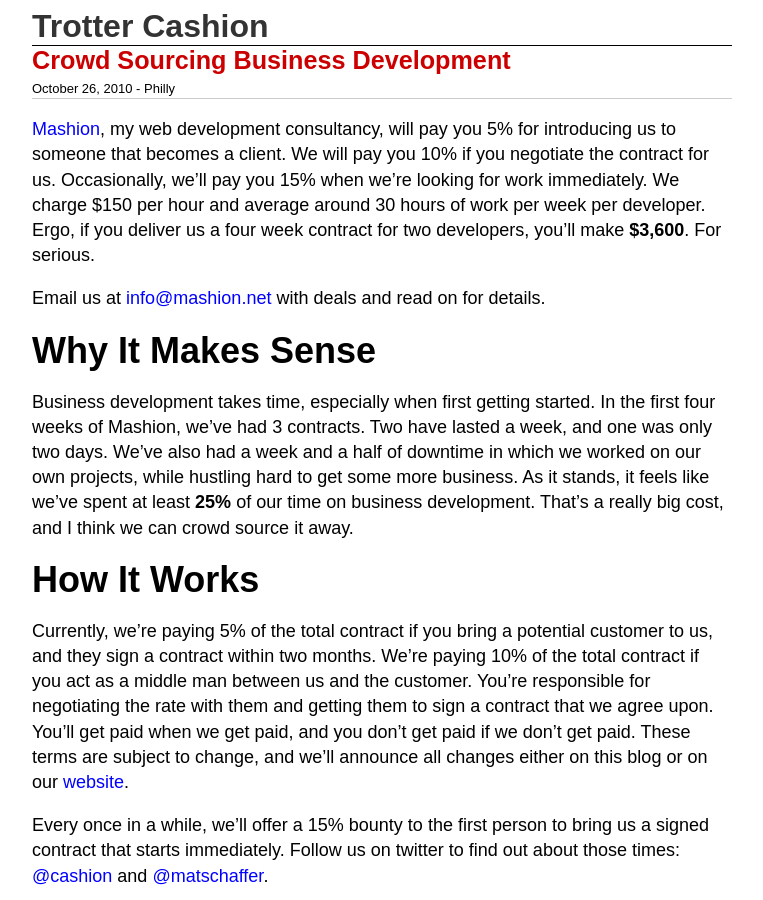
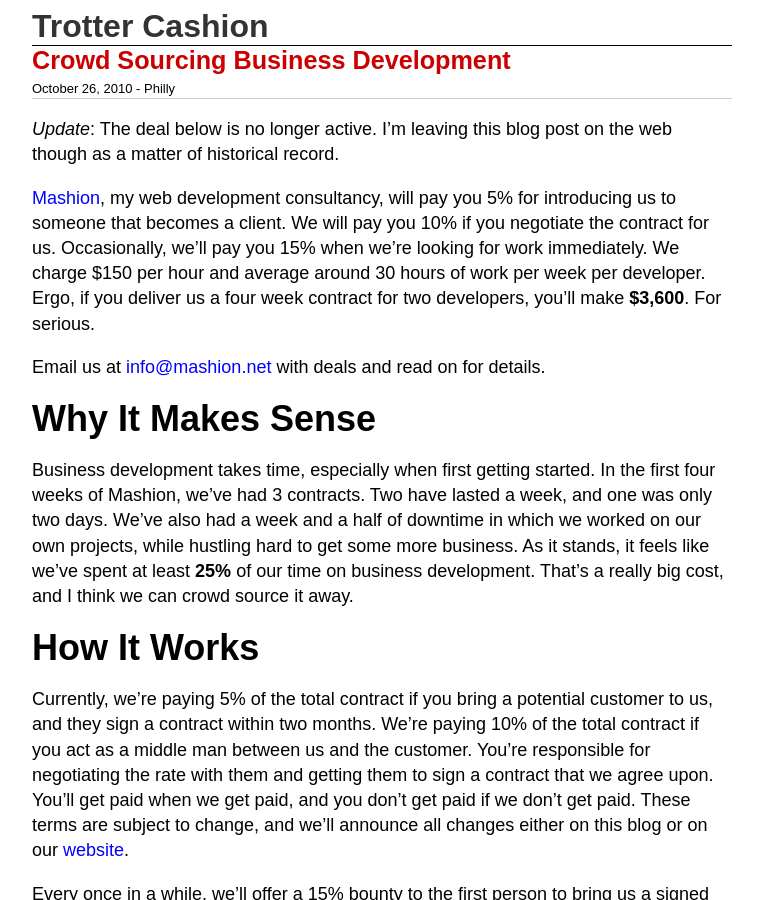
Before and after one commit to trotter/trotter.github.com, a Jekyll site: the page built from _posts/2010-10-26-crowd-sourcing-business-development.markdown, in a window 1280 px wide and 900 px high. Shown: the whole window, without its empty margins (258-1021 px from the left). Built offline with Jekyll 4.4.1, drawn with Linux system fonts in a browser that asks for light colours; comment, search, counter and statistics services are not loaded.

Commit message:
Crowdsourcing deal is off

```diff
--- a/_posts/2010-10-26-crowd-sourcing-business-development.markdown
+++ b/_posts/2010-10-26-crowd-sourcing-business-development.markdown
@@ -7,6 +7,9 @@
 # {{ page.title }}
 
 <p class="meta">October 26, 2010 - Philly</p>
+
+*Update*: The deal below is no longer active. I'm leaving this blog post on the
+web though as a matter of historical record.
 
 [Mashion](http://mashion.net), my web development consultancy, will pay you 5%
 for introducing us to someone that becomes a client. We will pay you 10% if you
```
Also changed, not shown: _posts/2010-12-13-crowd-sourcing-business-development-followup.markdown (added, +18 -0 lines).
